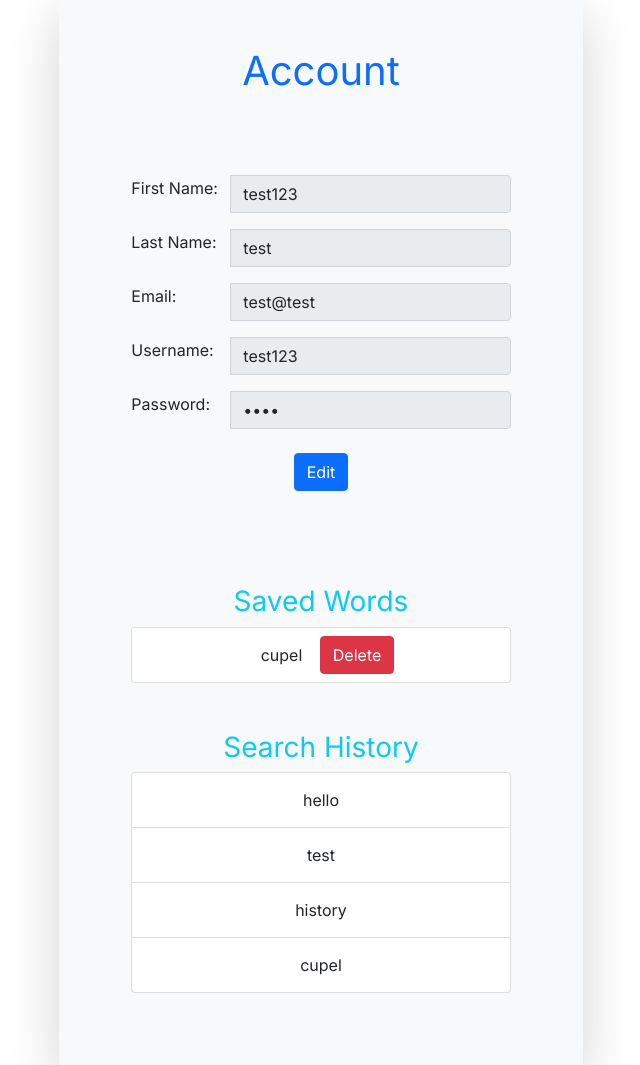
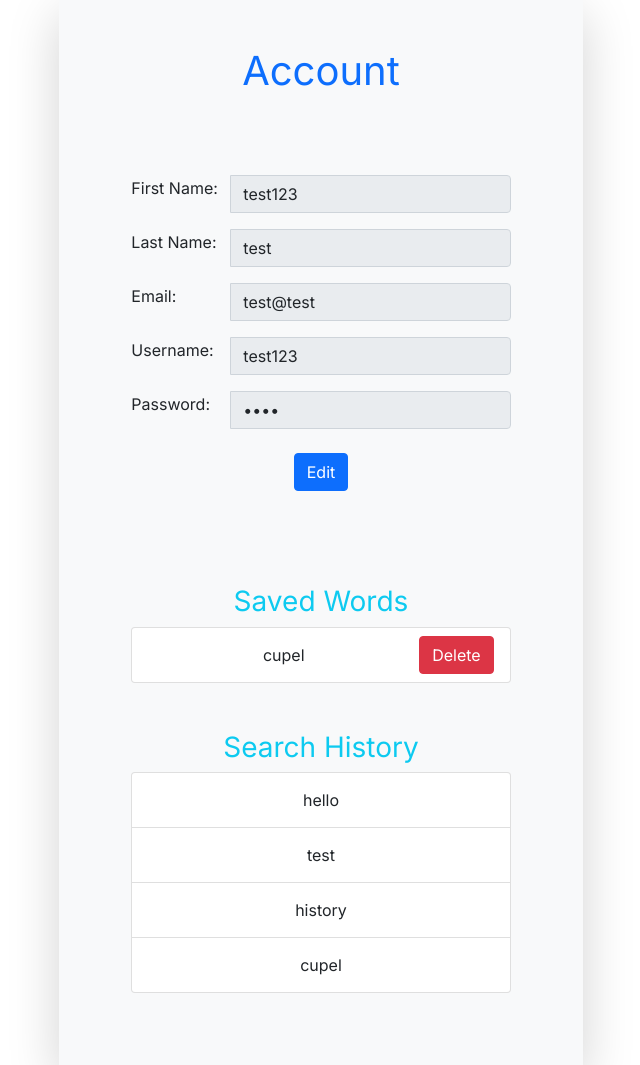
Before and after one commit to ParaskR/dictionary-flask-fork, a Flask app: page /account in a window 1280 px wide. Shown: the part 257-1322 px from the top of the page, without its empty margins (319-959 px from the left). Run offline with Flask 2, Linux system fonts and the light colour scheme; a user stored in the database is signed in; data comes from the database, SQL or seed files in the repository; both versions use the stored data as it was after the commit; some libraries are stand-ins or nearby versions.

Commit message:
delete button ui fix

```diff
--- a/dictionary_app/templates/account.html
+++ b/dictionary_app/templates/account.html
@@ -81,22 +81,20 @@
             {% for word in saved_words %}
                 <li class="list-group-item">
                     <!-- Show saved words -->
-                    <div class="text-center" id="formWord">
-                        <form action="{{ url_for('display_saved_word') }}" method="POST">
+                    <div style="display: flex; " class="text-center" id="formWord">
+                        <form style="flex-grow: 8" action="{{ url_for('display_saved_word') }}" method="POST">
                             <input hidden value="{{ word["Content"] }}" type="text" name="word" class="form-control"
                                    placeholder="{{ word["Content"] }}" required>
-                            <button type="submit" class="btn"
+                            <button  type="submit" class="btn"
                                     style="background-color: transparent">{{ word["Content"] }}</button>
                         </form>
-                    </div>
-                    <!-- Button to remove a word from saved -->
-                    <div class="text-right" id="formWord">
                         <form action="{{ url_for('delete_saved_word') }}" method="POST">
                             <input hidden value="{{ word["Content"] }}" type="text" name="word" class="form-control"
                                    placeholder="{{ word["Content"] }}" required>
-                            <button type="submit" class="btn btn-danger">Delete</button>
+                            <button  type="submit" class="btn btn-danger">Delete</button>
                         </form>
                     </div>
+
                 </li>
             {% endfor %}
         </ul>
```
Also changed, not shown: dictionary_app/util/dictionary.db.
